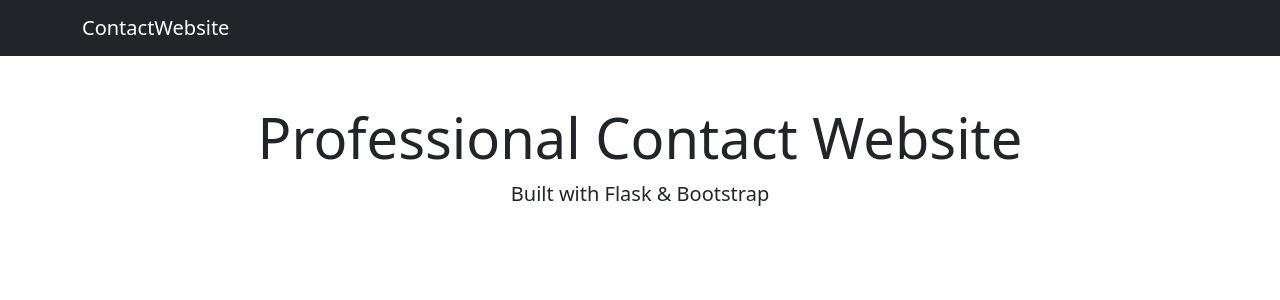
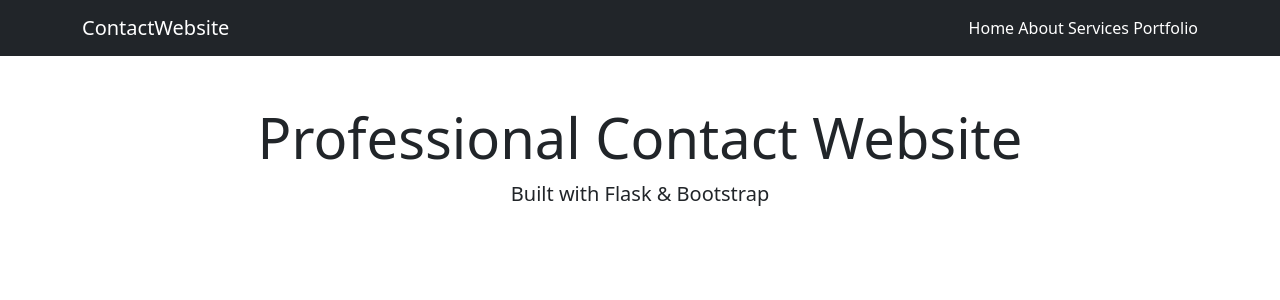
Before and after one commit to kasideduamgthong/contact-website, a Flask app: page / in a window 1280 px wide. Shown: the top 300 px of the page. Run offline with Flask 3, Linux system fonts and the light colour scheme.

Commit message:
Add navigation bar

```diff
--- a/templates/base.html
+++ b/templates/base.html
@@ -6,9 +6,15 @@
 </head>
 <body>
 
-<nav class="navbar navbar-dark bg-dark">
+<nav class="navbar navbar-expand-lg navbar-dark bg-dark">
     <div class="container">
         <a class="navbar-brand" href="/">ContactWebsite</a>
+        <div>
+            <a class="nav-link d-inline text-white" href="/">Home</a>
+            <a class="nav-link d-inline text-white" href="/about">About</a>
+            <a class="nav-link d-inline text-white" href="/services">Services</a>
+            <a class="nav-link d-inline text-white" href="/portfolio">Portfolio</a>
+        </div>
     </div>
 </nav>
 
```
